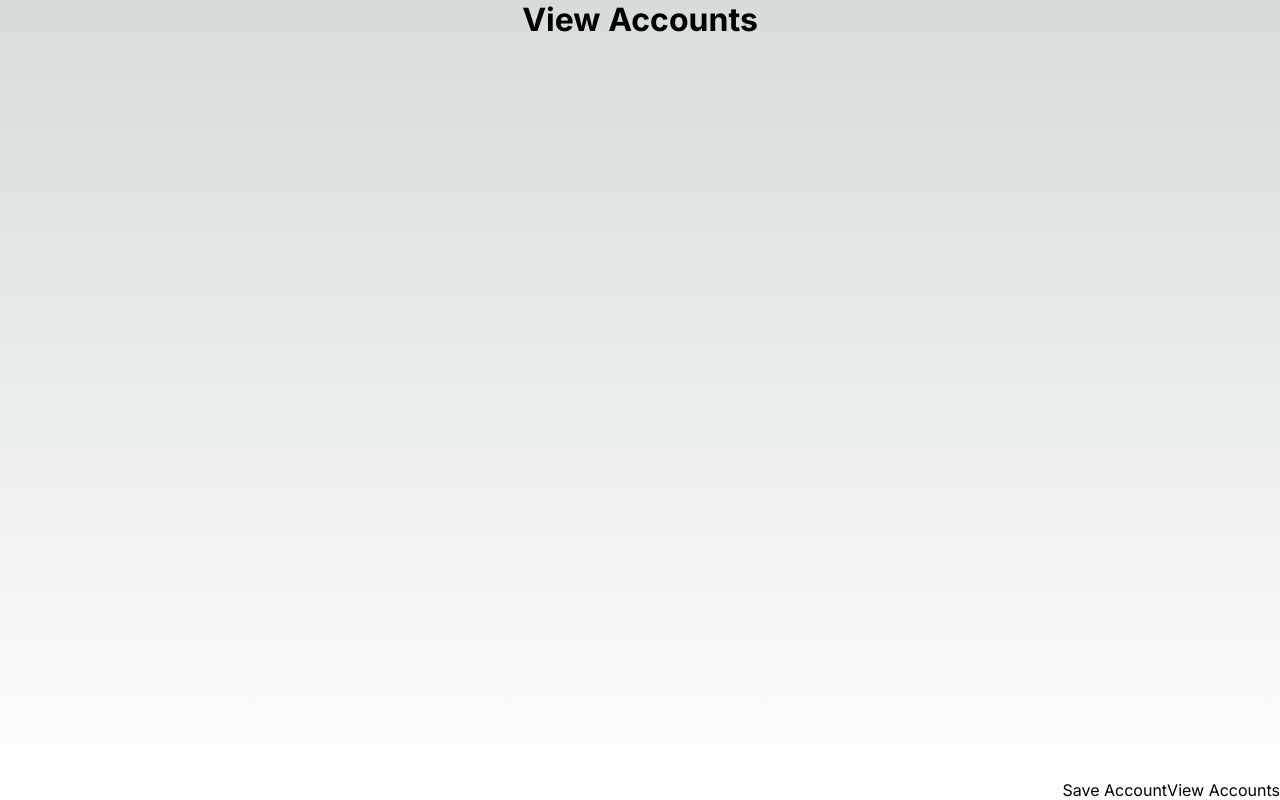
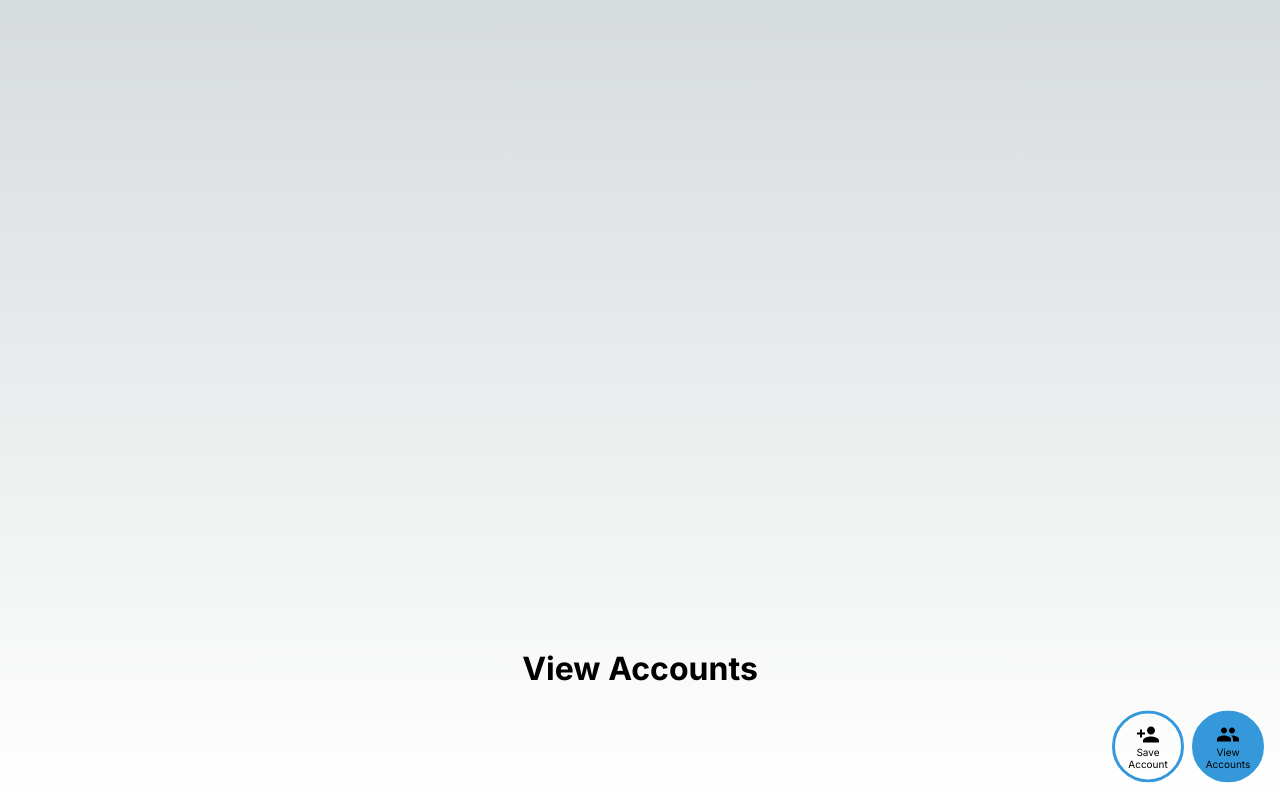
Before and after one commit to justvinny/password-manager-web, a Next.js app: page / in a window 1280 px wide. Built offline with nearby package versions, Linux system fonts and the light colour scheme.

Commit message:
Added Styled Navigation Items

```diff
--- a/package.json
+++ b/package.json
@@ -9,6 +9,10 @@
     "lint": "next lint"
   },
   "dependencies": {
+    "@emotion/react": "^11.11.1",
+    "@emotion/styled": "^11.11.0",
+    "@mui/icons-material": "^5.14.8",
+    "@mui/material": "^5.14.8",
     "@types/node": "20.6.0",
     "@types/react": "18.2.21",
     "@types/react-dom": "18.2.7",
--- a/src/app/components/nav-bar.tsx
+++ b/src/app/components/nav-bar.tsx
@@ -1,11 +1,48 @@
+"use client";
+
 import styles from "@/styles/components/nav-bar.module.css";
 import Link from "next/link";
+import GroupIcon from "@mui/icons-material/Group";
+import PersonAddIcon from "@mui/icons-material/PersonAdd";
+import { usePathname } from "next/navigation";
+
+interface Path {
+  name: string;
+  href: string;
+  icon: () => React.ReactElement<typeof PersonAddIcon | typeof GroupIcon>;
+}
+
+const paths: Array<Path> = [
+  {
+    name: "Save Account",
+    href: "/save-account",
+    icon: () => <PersonAddIcon fontSize="medium" />,
+  },
+  {
+    name: "View Accounts",
+    href: "/",
+    icon: () => <GroupIcon fontSize="medium" />,
+  },
+];
 
 const NavBar = () => {
+  const path = usePathname();
+  const isCurrentPath = (href: string) => href === path;
+
   return (
     <nav className={styles.navBar}>
-      <Link href="/save-account">Save Account</Link>
-      <Link href="/">View Accounts</Link>
+      {paths.map((path, index) => (
+        <Link
+          href={path.href}
+          className={`${styles.navItem} ${
+            isCurrentPath(path.href) && styles.navItemActive
+          }`}
+          key={`${index}-${path.name}`}
+        >
+          {path.icon()}
+          {path.name}
+        </Link>
+      ))}
     </nav>
   );
 };
--- a/styles/components/nav-bar.module.css
+++ b/styles/components/nav-bar.module.css
@@ -7,4 +7,43 @@
   flex-direction: row;
   justify-content: flex-end;
   align-items: center;
+  padding-bottom: 16px;
+  padding-right: 16px;
 }
+
+.navItem {
+  display: flex;
+  flex-direction: column;
+  justify-content: center;
+  align-items: center;
+  width: 72px;
+  height: 72px;
+  padding: 24px;
+  margin-left: 8px;
+  text-align: center;
+  font-size: 10px;
+  background-color: transparent;
+  border: 3px solid #3498db;
+  border-radius: 50%;
+  position: relative;
+  animation: float 2s ease-in-out infinite;
+  cursor: pointer;
+}
+
+.navItemActive {
+  background-color: #3498db;
+}
+
+.navItem:hover {
+  background-color: #3498db;
+}
+
+@keyframes float {
+  0%,
+  100% {
+    transform: translateY(0);
+  }
+  50% {
+    transform: translateY(-3px);
+  }
+}
--- a/styles/page.module.css
+++ b/styles/page.module.css
@@ -1,8 +1,9 @@
 .main {
   display: flex;
-  flex-direction: column;
+  flex-direction: column-reverse;
   justify-content: flex-start;
   align-items: center;
   min-height: 100vh;
   width: 100vw;
+  padding-bottom: 7rem;
 }
```
Also changed, not shown: 1 other file (tests, documents, lock files or other folders).
